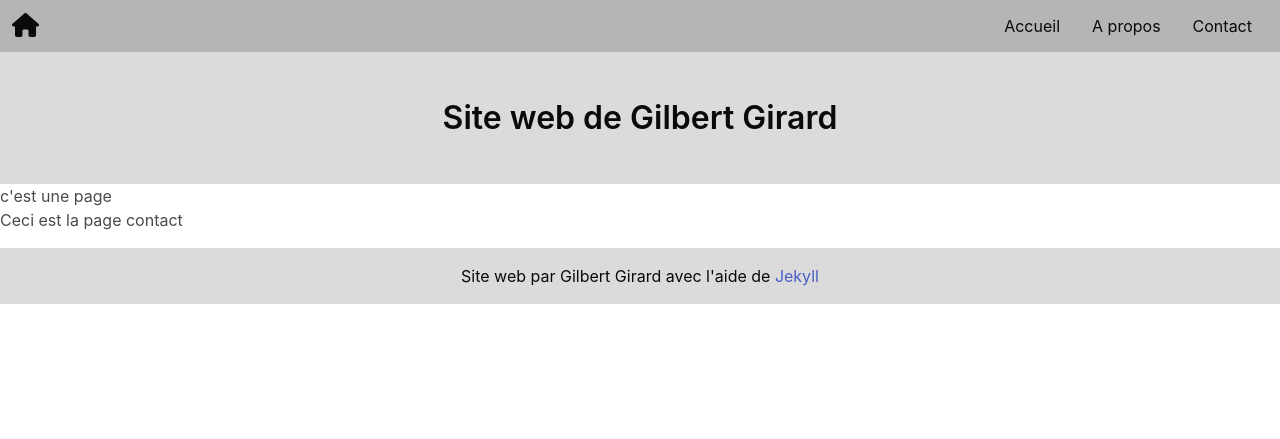
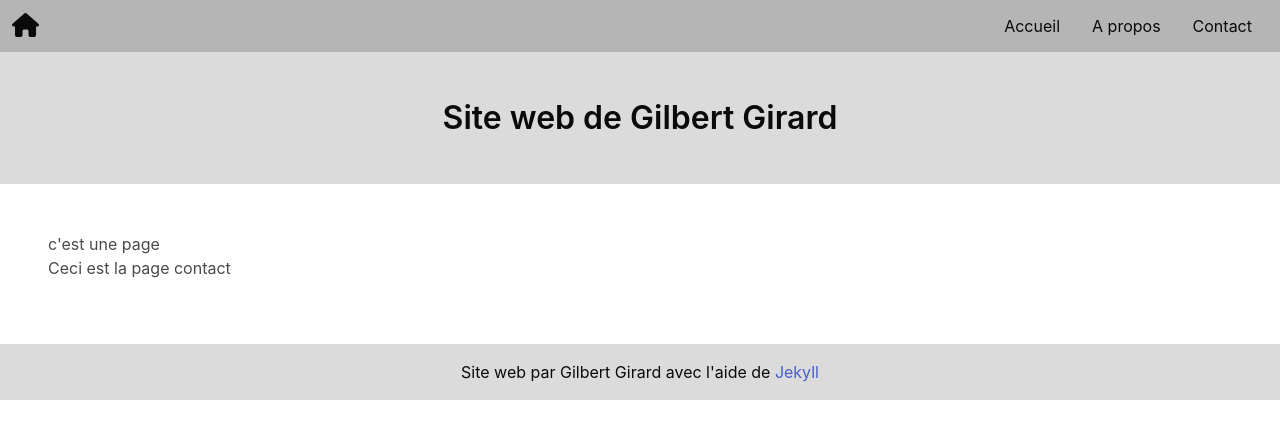
Before and after one commit to gilbiere/jeckyll-1, a Jekyll site: the page built from contact.md, in a window 1280 px wide. Shown: the top 439 px of the page. Built offline with Jekyll 4.4.1, drawn with Linux system fonts in a browser that asks for light colours; nearby versions of some CDN libraries.

Commit message:
Update page.html

```diff
--- a/_layouts/page.html
+++ b/_layouts/page.html
@@ -1,7 +1,7 @@
 ---
 layout: default
 ---
-<section>
+<section class="section">
   <h3>c'est une page</h3>
   {{ content }}
 </section>
```
